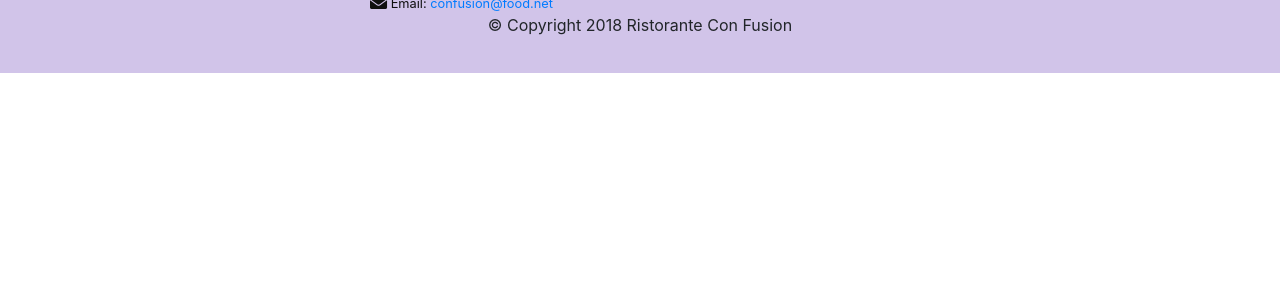
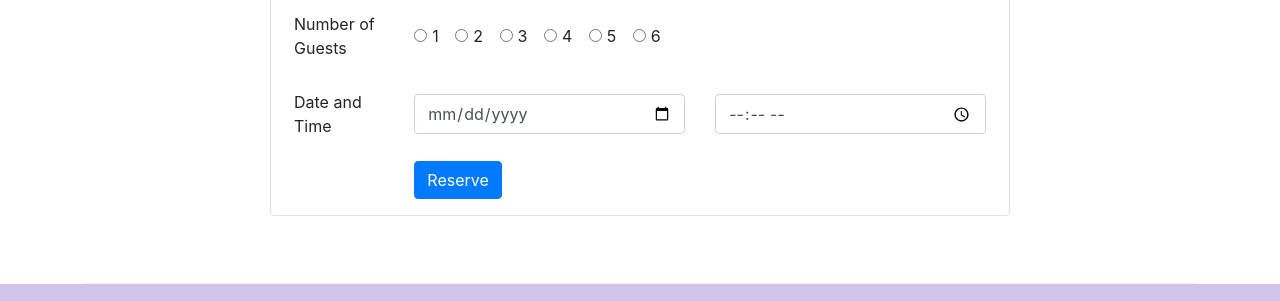
Before and after one commit to NadezhdaBabenko/Coursera-React, a website: page index.html in a window 1280 px wide. Shown: the part 1688-1989 px from the top of the page. Before the commit the page ends 1761 px from the top, so only its background shows below. Drawn offline with nearby package versions, Linux system fonts and the light colour scheme.

Commit message:
Assignment 2: Bootstrap CSS Components

```diff
--- a/css/styles.css
+++ b/css/styles.css
@@ -37,3 +37,7 @@ body {
 .navbar-dark {
     background-color: #512da8;
 }
+
+.btn-reserve:hover {
+    text-decoration: none;
+}
--- a/index.html
+++ b/index.html
@@ -42,7 +42,17 @@
                     <p>We take inspiration from the World's best cuisines, and create a unique fusion experience. Our lipsmacking creations will tickle your culinary senses!</p>
                 </div>
                 <div class="col-12 col-sm align-self-center">
-                    <img src="./img/logo.png" class="img-fluid">
+                    <div class="row">
+                        <img src="./img/logo.png" class="img-fluid col-12 col-sm-6">
+                        <div class="col-12 col-sm-6 align-self-center text-center">
+                            <button class="btn btn-sm btn-warning btn-block">
+                                <a href="#reserveATable" class="text-white btn-reserve">
+                                    Reserve Table
+                                </a>
+                            </button>
+                        </div>
+                    </div>
+
                 </div>
             </div>
         </div>
@@ -59,7 +69,7 @@
                     <img src="./img/uthappizza.png" alt="Uthappizza" class="d-flex mr-3 img-thumbnail align-self-center">
                     <div class="media-body">
                         <h2 class="mt-0">Uthappizza <span class="badge badge-danger mr-3">HOT</span><span class="badge badge-pill badge-secondary">$4.99</span></h2>
-                        <p>A unique combination of Indian Uthappam (pancake) and Italian pizza, topped with Cerignola olives, ripe vine cherry tomatoes, Vidalia onion, Guntur chillies and Buffalo Paneer.</p>
+                        <p class="d-none d-sm-block">A unique combination of Indian Uthappam (pancake) and Italian pizza, topped with Cerignola olives, ripe vine cherry tomatoes, Vidalia onion, Guntur chillies and Buffalo Paneer.</p>
                     </div>
                 </div>
             </div>
@@ -72,8 +82,8 @@
             <div class="col col-sm col-md">
                 <div class="media">
                     <div class="media-body">
-                        <h2 class="mt-0">Weekend Grand Buffet</h2>
-                        <p>Featuring mouthwatering combinations with a choice of five different salads, six enticing appetizers, six main entrees and five choicest desserts. Free flowing bubbly and soft drinks. All for just $19.99 per person </p>
+                        <h2 class="mt-0">Weekend Grand Buffet <span class="badge badge-danger">NEW</span></h2>
+                        <p class="d-none d-sm-block">Featuring mouthwatering combinations with a choice of five different salads, six enticing appetizers, six main entrees and five choicest desserts. Free flowing bubbly and soft drinks. All for just $19.99 per person </p>
                     </div>
                     <img class="d-flex mr-3 img-thumbnail align-self-center" src="./img/buffet.png" alt="buffet">
                 </div>
@@ -90,11 +100,75 @@
                     <div class="media-body">
                         <h2 class="mt-0">Alberto Somayya</h2>
                         <h4>Executive Chef</h4>
-                        <p>Award winning three-star Michelin chef with wide International experience having worked closely with whos-who in the culinary world, he specializes in creating mouthwatering Indo-Italian fusion experiences. </p>
+                        <p class="d-none d-sm-block">Award winning three-star Michelin chef with wide International experience having worked closely with whos-who in the culinary world, he specializes in creating mouthwatering Indo-Italian fusion experiences. </p>
                     </div>
                 </div>
             </div>
         </div>
+
+        <div class="row row-content align-items-center" id="reserveATable">
+            <form action="" class="col-12 col-sm-8 offset-sm-2 border rounded p-0">
+                <h4 class="form-title bg-warning text-white pt-2 pb-2 pl-2 pr-2">
+                    Reserve a Table
+                </h4>
+                <div class="form-group row ml-2 mr-2">
+                    <label for="numberOfGuests" class="col-md-2 col-form-label">
+                        Number of Guests
+                    </label>
+                    <div class="col-md-10 align-self-center" id="numberOfGuests">
+                        <div class="form-check form-check-inline">
+                            <label class="form-check-label">
+                                <input type="radio" class="form-check-input" name="optradio">1
+                            </label>
+                        </div>
+                        <div class="form-check form-check-inline">
+                            <label class="form-check-label">
+                                <input type="radio" class="form-check-input" name="optradio">2
+                            </label>
+                        </div>
+                        <div class="form-check form-check-inline">
+                            <label class="form-check-label">
+                                <input type="radio" class="form-check-input" name="optradio">3
+                            </label>
+                        </div>
+                        <div class="form-check form-check-inline">
+                            <label class="form-check-label">
+                                <input type="radio" class="form-check-input" name="optradio">4
+                            </label>
+                        </div>
+                        <div class="form-check form-check-inline">
+                            <label class="form-check-label">
+                                <input type="radio" class="form-check-input" name="optradio">5
+                            </label>
+                        </div>
+                        <div class="form-check form-check-inline">
+                            <label class="form-check-label">
+                                <input type="radio" class="form-check-input" name="optradio">6
+                            </label>
+                        </div>
+                    </div>
+                </div>
+
+                <div class="form-group row ml-2 mr-2">
+                    <label for="dateAndTime" class="col-12 col-md-2 col-form-label">
+                        Date and Time
+                    </label>
+                    <div class="col-12 col-md-5 align-self-center">
+                        <input type="date" class="form-control" id="date" name="date" placeholder="Date">
+                    </div>
+                    <div class="col-12 col-md-5 align-self-center">
+                        <input type="time" class="form-control" id="time" name="time" placeholder="Time">
+                    </div>
+                </div>
+
+                <div class="form-group row ml-2 mr-2">
+                    <div class="offset-md-2 col-md-10">
+                        <button type="submit" class="btn btn-primary">Reserve</button>
+                    </div>
+                </div>
+            </form>
+        </div>
+
     </div>
 
     <footer class="footer">
```
